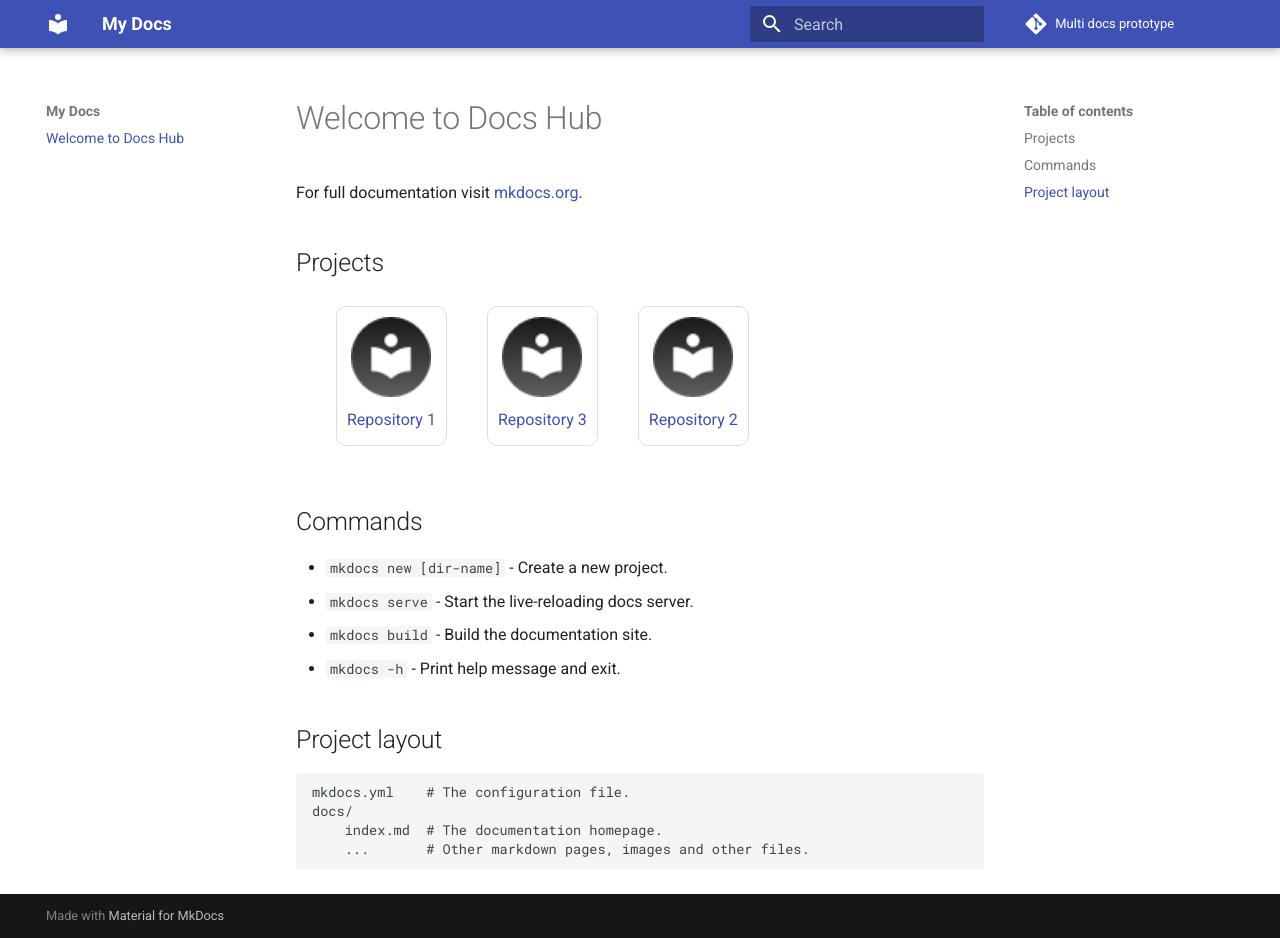
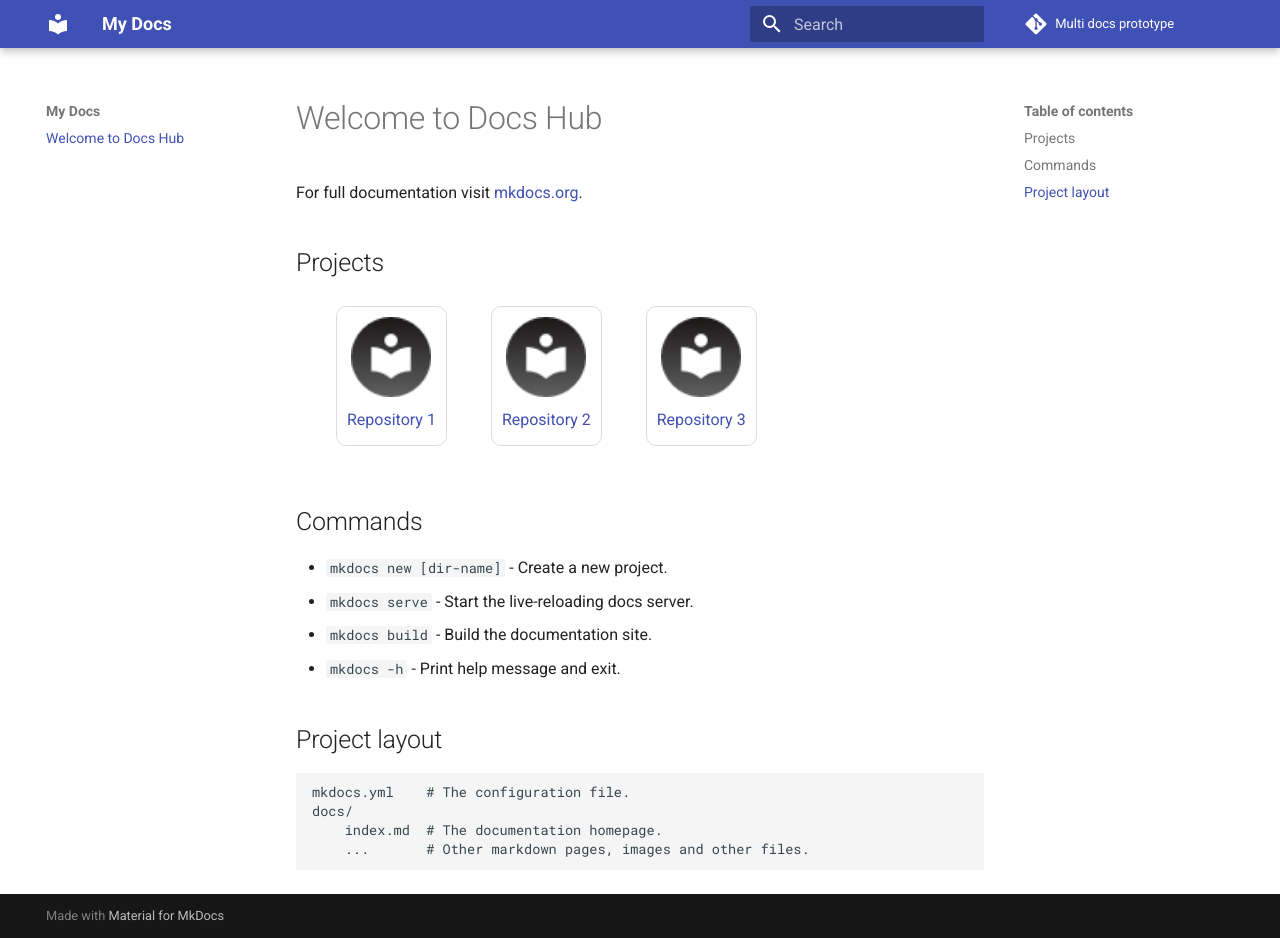
Before and after one commit to A-Baji/mk-docs-main, an MkDocs documentation site: the page built from docs/index.md, in a window 1280 px wide and 938 px high. Built offline with MkDocs 1.6.1 and Material for MkDocs 9.7.7, drawn with Linux system fonts in a browser that asks for light colours; comment, search, counter and statistics services are not loaded.

Commit message:
formatting

```diff
--- a/docs/docs.html
+++ b/docs/docs.html
@@ -1 +1,18 @@
-<html> <head> <title>Multirepo Demo Page</title> <link href="styles.css" rel="stylesheet" type="text/css"/> </head> <body> <section id="multirepo"><ul><li><a href="repo-1/index.html"><img src="favicon.png"/><span>Repository 1</span></a></li><li><a href="repo-3/index.html"><img src="favicon.png"/><span>Repository 3</span></a></li><li><a href="repo-2/index.html"><img src="favicon.png"/><span>Repository 2</span></a></li></ul></section> </body> </html>
+<html>
+
+<head>
+    <title>Multirepo Demo Page</title>
+    <link href="styles.css" rel="stylesheet" type="text/css" />
+</head>
+
+<body>
+    <section id="multirepo">
+        <ul>
+            <li><a href="repo-1"><img src="favicon.png" /><span>Repository 1</span></a></li>
+            <li><a href="repo-2"><img src="favicon.png" /><span>Repository 2</span></a></li>
+            <li><a href="repo-3"><img src="favicon.png" /><span>Repository 3</span></a></li>
+        </ul>
+    </section>
+</body>
+
+</html>
```
